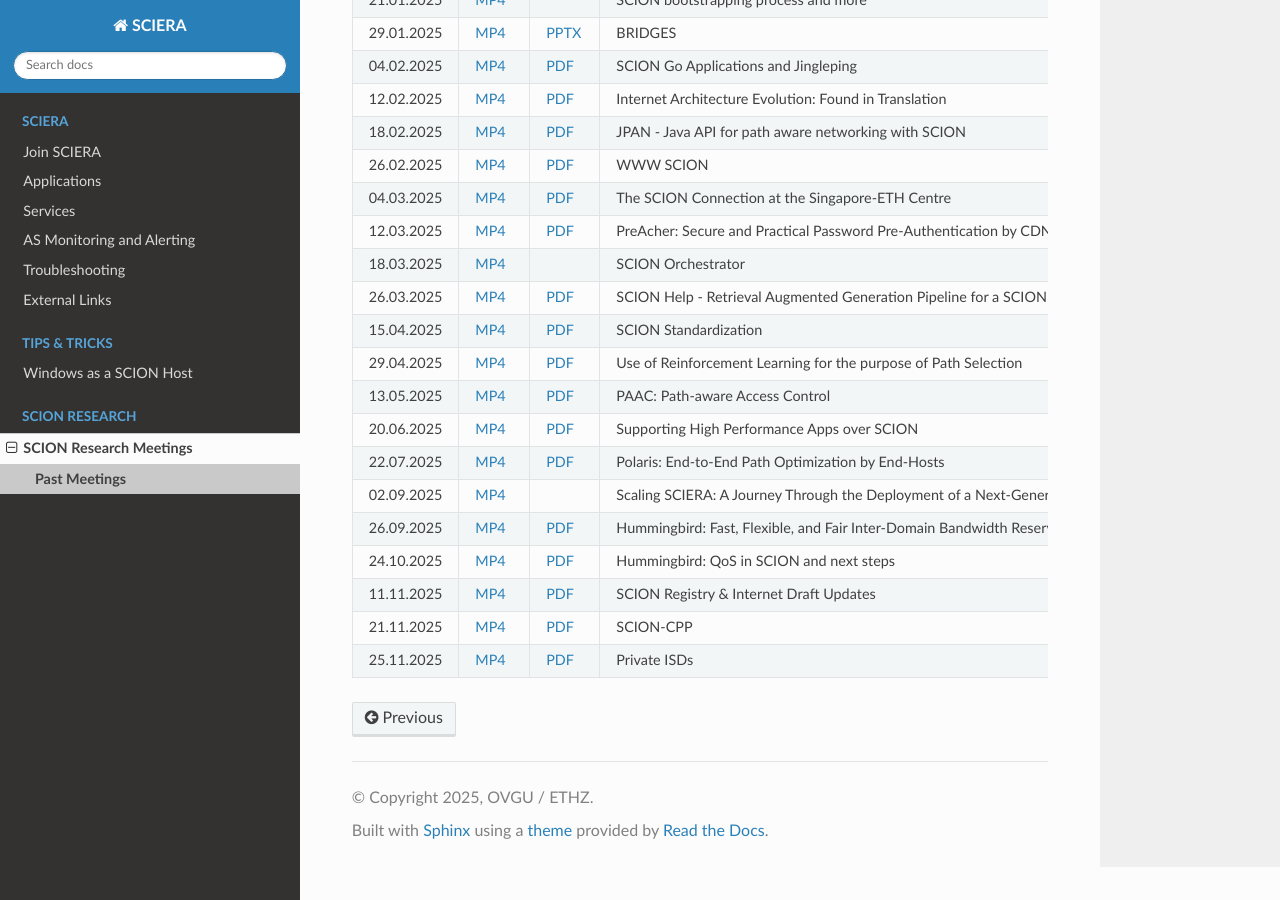
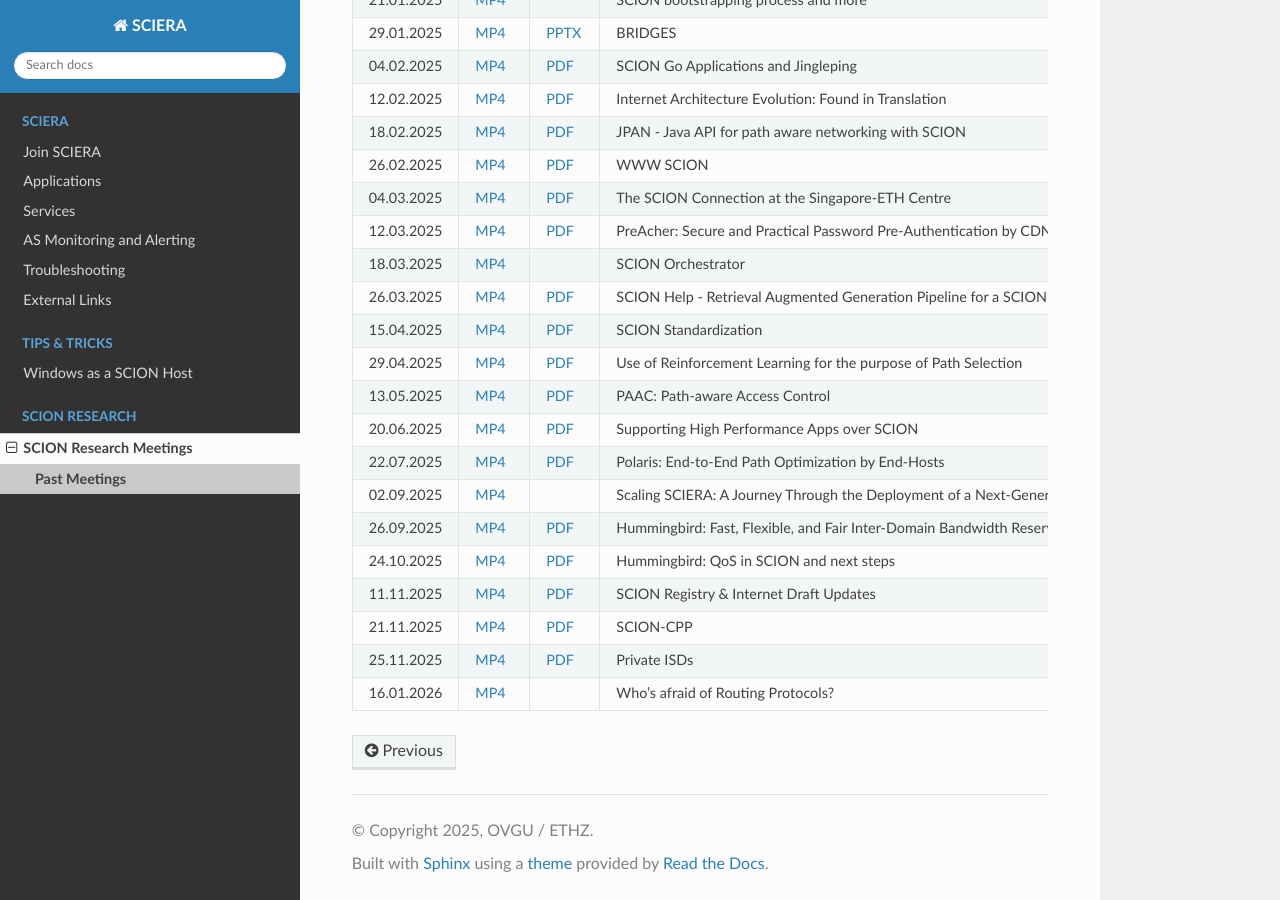
Before and after one commit to netsys-lab/scion-education-network-documentation, a Sphinx documentation site: the page built from docs/source/scion-research/meetings/past.rst, in a window 1280 px wide and 900 px high, scrolled down 587 px. Built offline with Sphinx 7.4.7 and the Read the Docs theme 3.1.0, drawn with Linux system fonts in a browser that asks for light colours.

Commit message:
Add video recording.

```diff
--- a/docs/source/scion-research/meetings/past.rst
+++ b/docs/source/scion-research/meetings/past.rst
@@ -201,3 +201,9 @@
       - Private ISDs
       - Tilmann Zäschke (ETH Zurich)
       -
+    * - 16.01.2026
+      - `MP4 <https://drive.google.com/file/d/1-QsV-CpbZhcofMQPOEAM3XnM8gzTdD0F/view>`__
+      -
+      - Who's afraid of Routing Protocols?
+      - João Luís Sobrinho (University of Lisbon)
+      -
```
